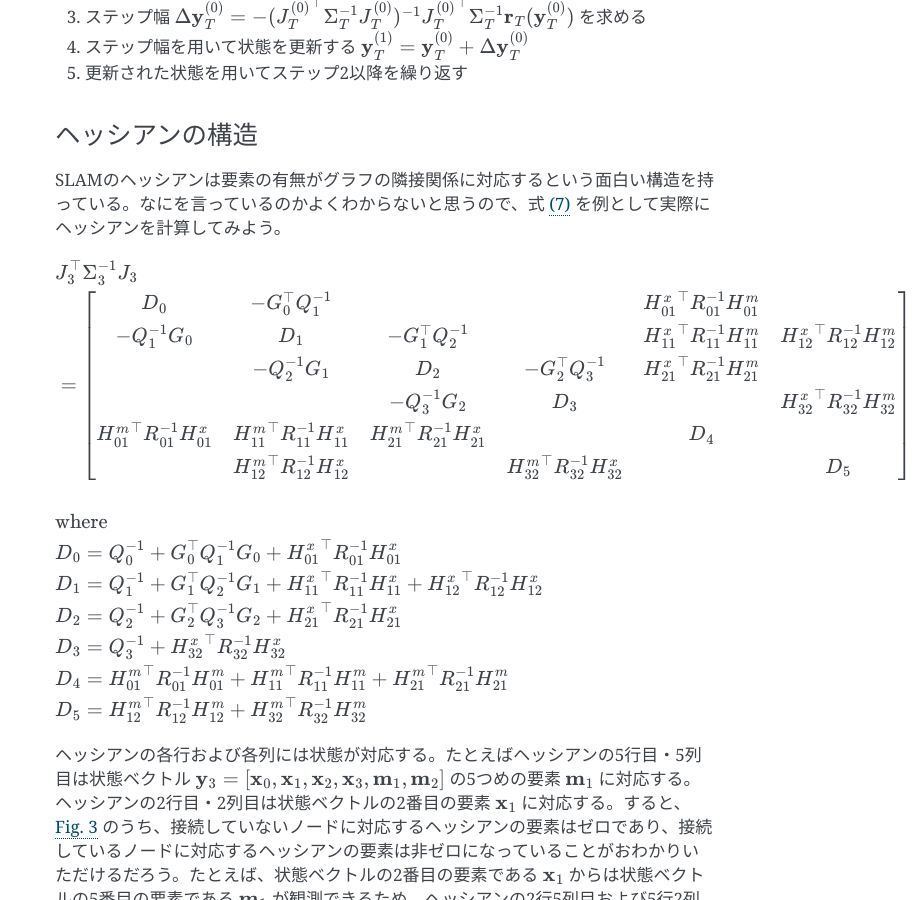
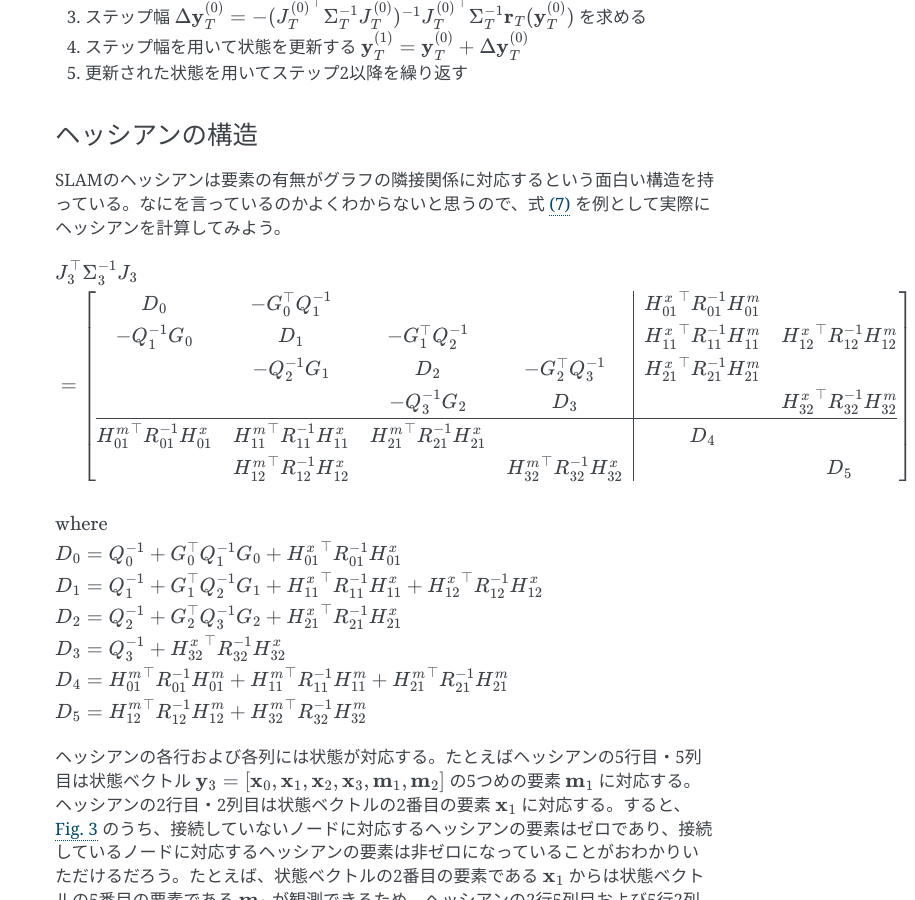
Before and after one commit to IshitaTakeshi/ishitatakeshi.github.io, a Sphinx documentation site: the page built from source/graph-slam.rst, in a window 1280 px wide and 900 px high, scrolled down 10949 px. Shown: the whole window, without its empty margins (365-1280 px from the left). Built offline with Sphinx 7.4.7, drawn with Linux system fonts in a browser that asks for light colours.

Commit message:
Add lines to separate the hessian into four parts

```diff
--- a/source/graph-slam.rst
+++ b/source/graph-slam.rst
@@ -491,14 +491,17 @@ SLAMのヘッシアンは要素の有無がグラフの隣接関係に対応す
 .. math::
    &J_{3}^{\top} \Sigma_{3}^{-1} J_{3} \\
    &=
-   \begin{bmatrix}
+   \left[
+   \begin{array}{cccc|cc}
    D_{0}                                    & -G_{0}^{\top}Q_{1}^{-1}                  &                                          &                                          & {H^{x}_{01}}^{\top}R_{01}^{-1}H^{m}_{01} &                                          \\
    -Q_{1}^{-1}G_{0}                         & D_{1}                                    & -G_{1}^{\top}Q_{2}^{-1}                  &                                          & {H^{x}_{11}}^{\top}R_{11}^{-1}H^{m}_{11} & {H^{x}_{12}}^{\top}R_{12}^{-1}H^{m}_{12} \\
                                             & -Q_{2}^{-1}G_{1}                         & D_{2}                                    & -G_{2}^{\top}Q_{3}^{-1}                  & {H^{x}_{21}}^{\top}R_{21}^{-1}H^{m}_{21} &                                          \\
                                             &                                          & -Q_{3}^{-1}G_{2}                         & D_{3}                                    &                                          & {H^{x}_{32}}^{\top}R_{32}^{-1}H^{m}_{32} \\
+   \hline
    {H^{m}_{01}}^{\top}R_{01}^{-1}H^{x}_{01} & {H^{m}_{11}}^{\top}R_{11}^{-1}H^{x}_{11} & {H^{m}_{21}}^{\top}R_{21}^{-1}H^{x}_{21} &                                          & D_{4}                                    &                                          \\
                                             & {H^{m}_{12}}^{\top}R_{12}^{-1}H^{x}_{12} &                                          & {H^{m}_{32}}^{\top}R_{32}^{-1}H^{x}_{32} &                                          & D_{5}                                    \\
-   \end{bmatrix} \\
+   \end{array}
+   \right] \\
    \\
    &\text{where} \\
    &D_{0} = Q_{0}^{-1} + G_{0}^{\top}Q_{1}^{-1}G_{0} + {H^{x}_{01}}^{\top}R_{01}^{-1}{H^{x}_{01}} \\
```
